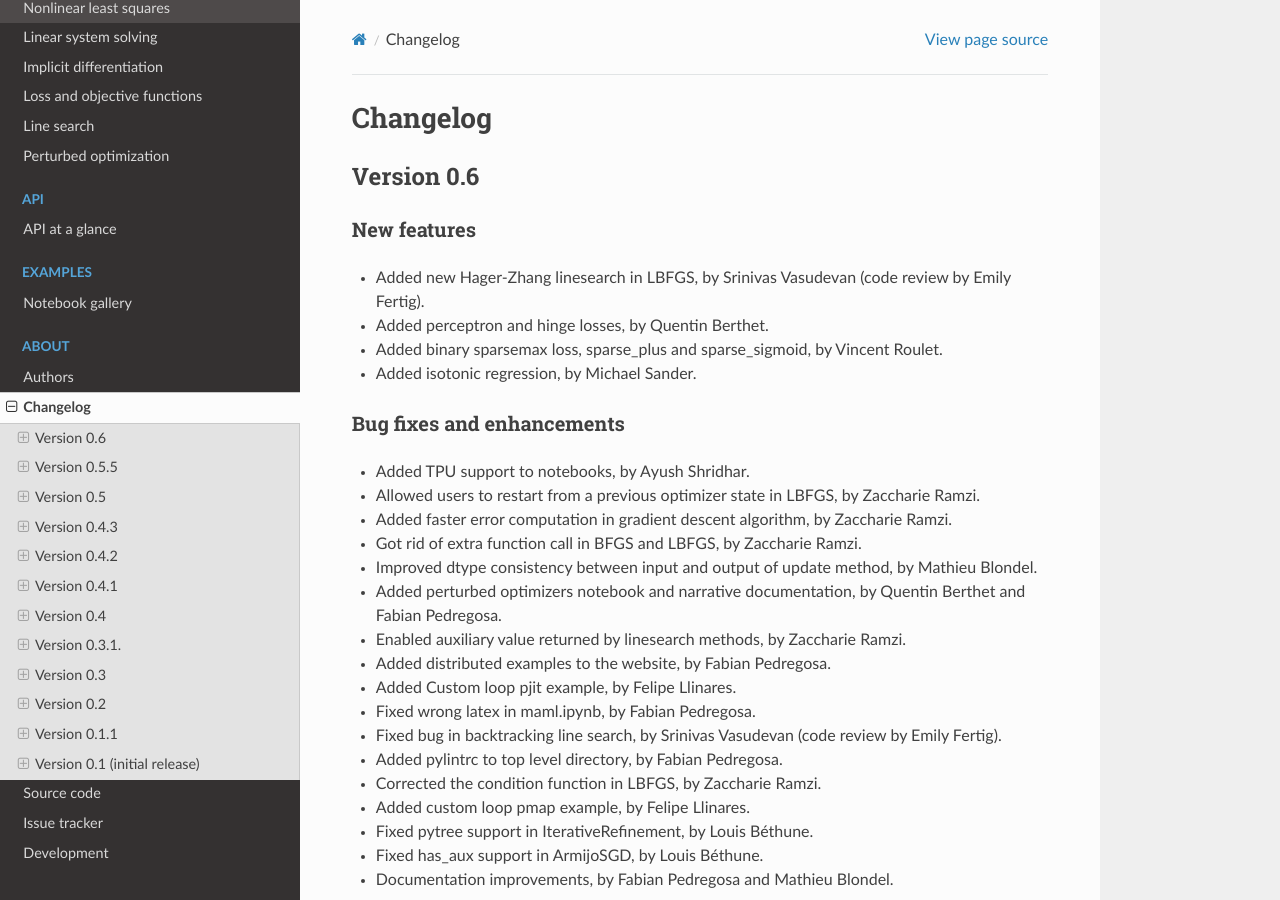
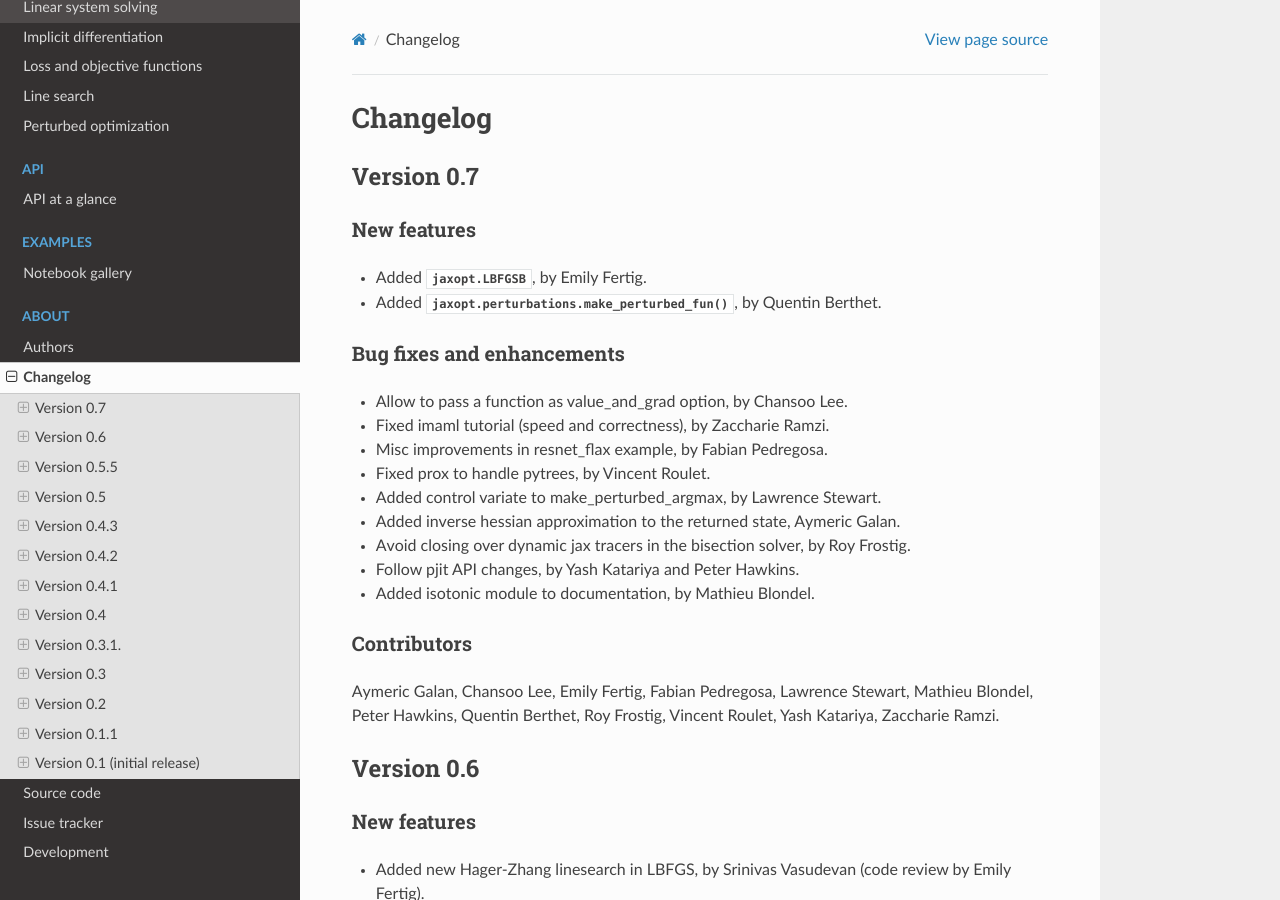
Before and after one commit to google/jaxopt, a Sphinx documentation site: the page built from docs/changelog.rst, in a window 1280 px wide and 900 px high. Built offline with Sphinx 7.4.7 and the Read the Docs theme 2.0.0, drawn with Linux system fonts in a browser that asks for light colours; pages that are not in the unit, such as notebooks, are missing from menus.

Commit message:
Release v0.7.

```diff
--- a/docs/api.rst
+++ b/docs/api.rst
@@ -22,8 +22,9 @@ Constrained
 .. autosummary::
   :toctree: _autosummary
 
+    jaxopt.LBFGSB
+    jaxopt.MirrorDescent
     jaxopt.ProjectedGradient
-    jaxopt.MirrorDescent
     jaxopt.ScipyBoundedMinimize
 
 Quadratic programming
--- a/docs/changelog.rst
+++ b/docs/changelog.rst
@@ -1,5 +1,34 @@
 Changelog
 =========
+
+Version 0.7
+-----------
+
+New features
+~~~~~~~~~~~~
+
+- Added :class:`jaxopt.LBFGSB`, by Emily Fertig.
+- Added :func:`jaxopt.perturbations.make_perturbed_fun`, by Quentin Berthet.
+
+Bug fixes and enhancements
+~~~~~~~~~~~~~~~~~~~~~~~~~~
+
+- Allow to pass a function as value_and_grad option, by Chansoo Lee.
+- Fixed imaml tutorial (speed and correctness), by Zaccharie Ramzi.
+- Misc improvements in resnet_flax example, by Fabian Pedregosa.
+- Fixed prox to handle pytrees, by Vincent Roulet.
+- Added control variate to make_perturbed_argmax, by Lawrence Stewart.
+- Added inverse hessian approximation to the returned state, Aymeric Galan.
+- Avoid closing over dynamic jax tracers in the bisection solver, by Roy Frostig.
+- Follow pjit API changes, by Yash Katariya and Peter Hawkins.
+- Added isotonic module to documentation, by Mathieu Blondel.
+
+Contributors
+~~~~~~~~~~~~
+
+Aymeric Galan, Chansoo Lee, Emily Fertig, Fabian Pedregosa,
+Lawrence Stewart, Mathieu Blondel, Peter Hawkins, Quentin Berthet,
+Roy Frostig, Vincent Roulet, Yash Katariya, Zaccharie Ramzi.
 
 Version 0.6
 -----------
--- a/docs/constrained.rst
+++ b/docs/constrained.rst
@@ -146,6 +146,7 @@ descent, we can use our SciPy wrapper.
   :toctree: _autosummary
 
     jaxopt.ScipyBoundedMinimize
+    jaxopt.LBFGSB
 
 This example shows how to apply non-negativity constraints, which can
 be achieved by setting box constraints :math:`[0, \infty)`::
--- a/docs/quadratic_programming.rst
+++ b/docs/quadratic_programming.rst
@@ -10,7 +10,7 @@ The solver specificities are summarized in the table below.
 The best choice will depend on the usage.
 
 .. list-table:: Quadratic programming solvers
-   :widths: 45, 15, 20, 15, 15, 15, 22
+   :widths: 45, 15, 20, 15, 15, 15, 22, 15
    :header-rows: 1
 
    * - Name
--- a/jaxopt/version.py
+++ b/jaxopt/version.py
@@ -14,4 +14,4 @@
 
 """JAXopt version."""
 
-__version__ = "0.6"
+__version__ = "0.7"
```
